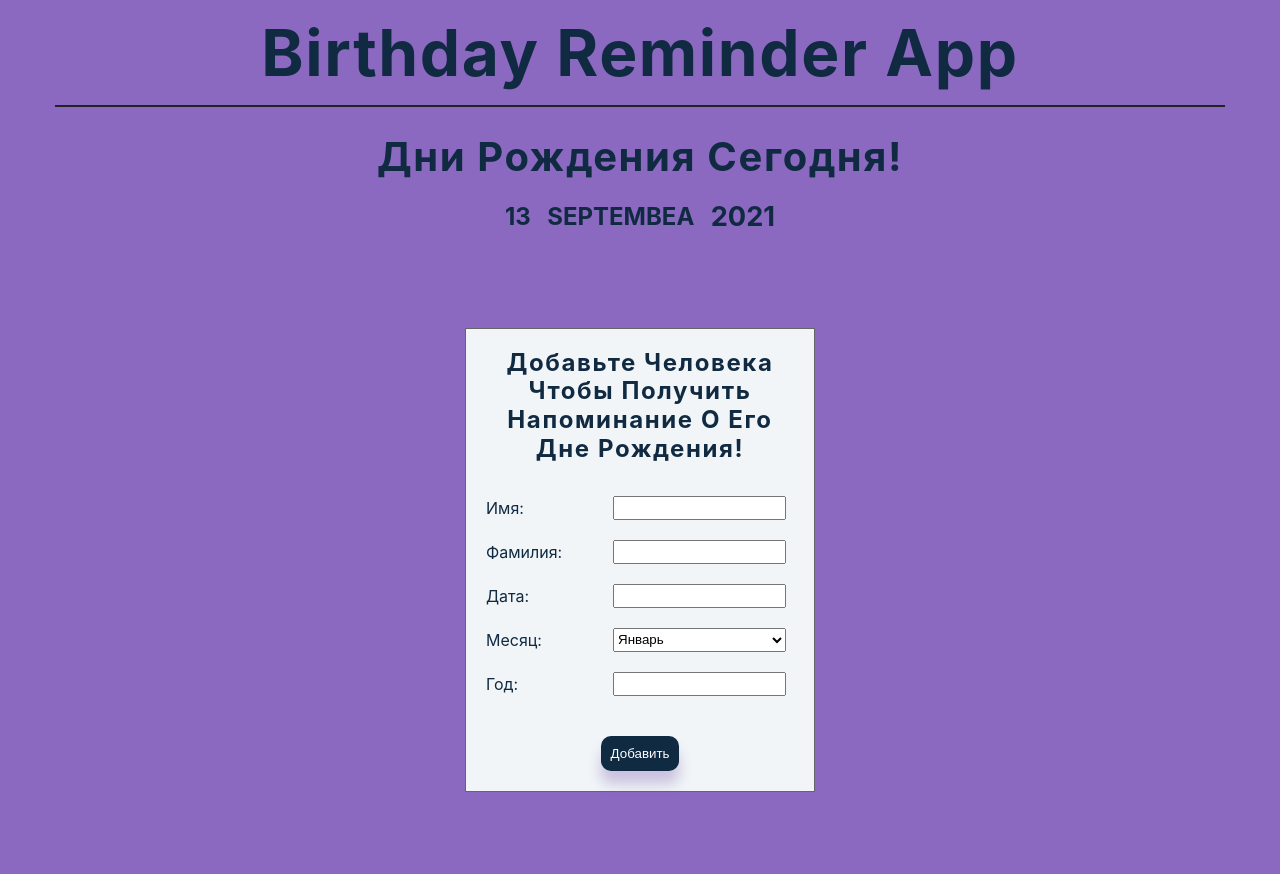
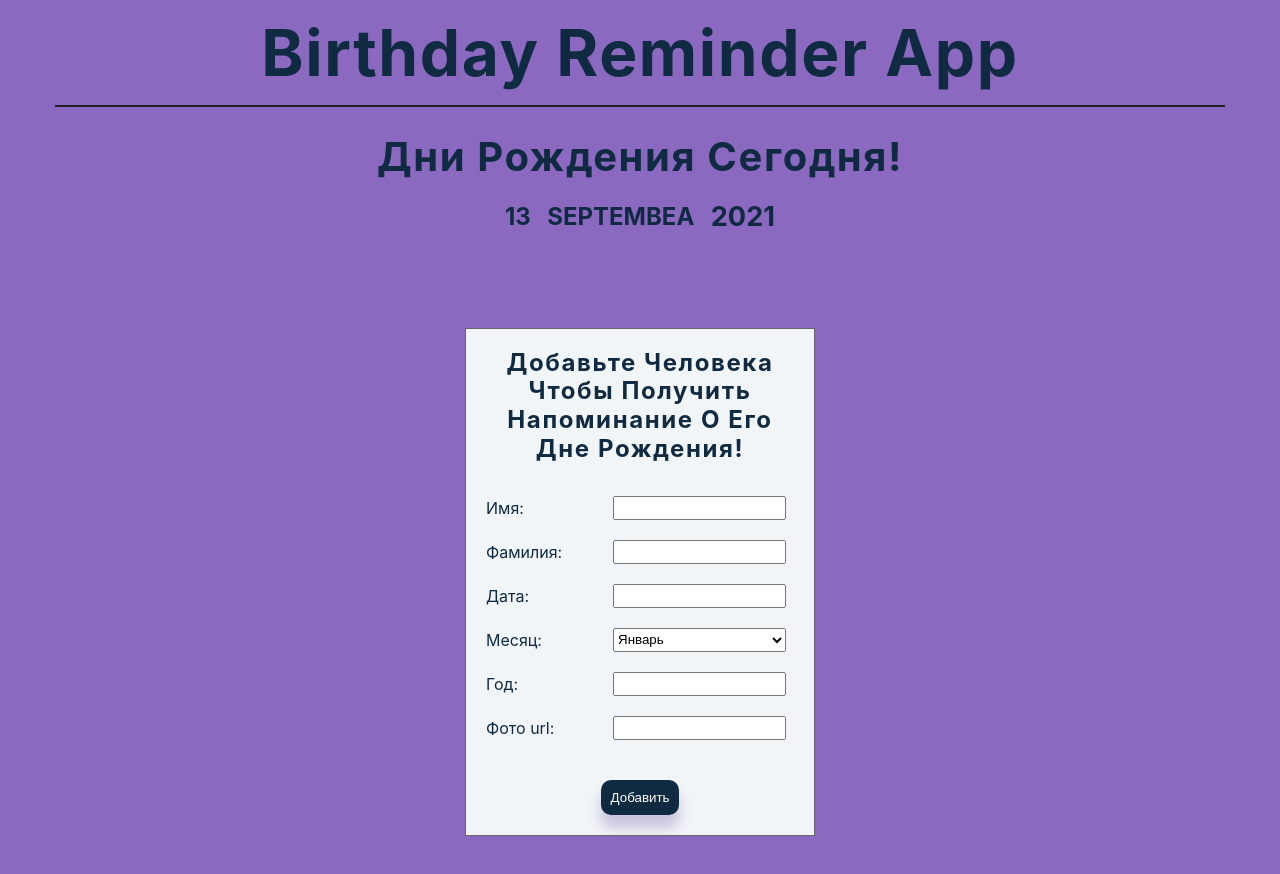
Before and after one commit to AlexBachurin/react-birthday-reminder, a React (Create React App) app: page / in a window 1280 px wide. Shown: the top 874 px of the page. Before the commit the page ends 842 px from the top, so only its background shows below. Built offline with nearby package versions, Linux system fonts and the light colour scheme.

Commit message:
added option to add photo to form,also check for proper photo type

```diff
--- a/src/App.js
+++ b/src/App.js
@@ -16,7 +16,7 @@ function App() {
   //state for people who have birthday today
   const [personsBirthToday, setPersonsBirthToday] = useState([]);
   //state for single person
-  const [person, setPerson] = useState({ firstName: '', lastName: '', date: '', month: 'Январь', year: '' })
+  const [person, setPerson] = useState({ firstName: '', lastName: '', date: '', month: 'Январь', year: '', img: '' })
   //get current date
   const today = new Date();
   const todayYear = today.getFullYear();
@@ -42,7 +42,7 @@ function App() {
       //if all values is allright set new person to our list
       setpeopleList([...peopleList, person]);
       //reset person
-      setPerson({ firstName: '', lastName: '', date: '', month: 'Январь', year: '' });
+      setPerson({ firstName: '', lastName: '', date: '', month: 'Январь', year: '', img: '' });
 
     } else {
       //placeholder for error handling
@@ -71,6 +71,8 @@ function App() {
       case 'year':
         setPerson({ ...person, year: target.value });
         break;
+      case 'image':
+        setPerson({ ...person, img: target.value });
     }
 
   }
@@ -80,7 +82,6 @@ function App() {
       //dont forget about types and cases
       return Number(person.date) === todayDate && person.month.toLowerCase() === todayMonth.toLowerCase();
     })
-    console.log(peopleWithBirthToday)
     setPersonsBirthToday(peopleWithBirthToday);
   }
   //check birthday on every page load
@@ -182,6 +183,16 @@ function App() {
               value={person.year}
             />
           </div>
+          <div className="form-control">
+            <label htmlFor="image">Фото url:</label>
+            <input
+              onChange={handleChange}
+              required id="image"
+              name="image"
+              type="text"
+              value={person.img}
+            />
+          </div>
           <button onClick={handleSubmit} className="submit-btn" type="submit"> Добавить </button>
         </form>
       </section>
--- a/src/components/Persons.js
+++ b/src/components/Persons.js
@@ -8,7 +8,8 @@ const Person = ({ personsBirthToday, todayYear }) => {
                     return (
                         <article key={index} className="birthday">
                             <div className="img-container">
-                                <img src="https://briefly.ru/static/cache/authors/480/gogol.jpeg?1622718658" alt="gogol" />
+                                {/* check if user added image of person then show it , if not use placeholder avatar */}
+                                <img src={person.img && (person.img.endsWith('jpg') || person.img.endsWith('jpeg') || person.img.endsWith('png')) ? person.img : 'https://res.cloudinary.com/dljezd6qv/image/upload/v1631577257/react-birthday-reminder/avatar-placeholder.png'} alt={person.firstName} />
                             </div>
                             <h4>{person.firstName} {person.lastName}</h4>
                             <p>Сегодня {person.firstName} празднует свое {todayYear - person.year} летие! </p>
```
